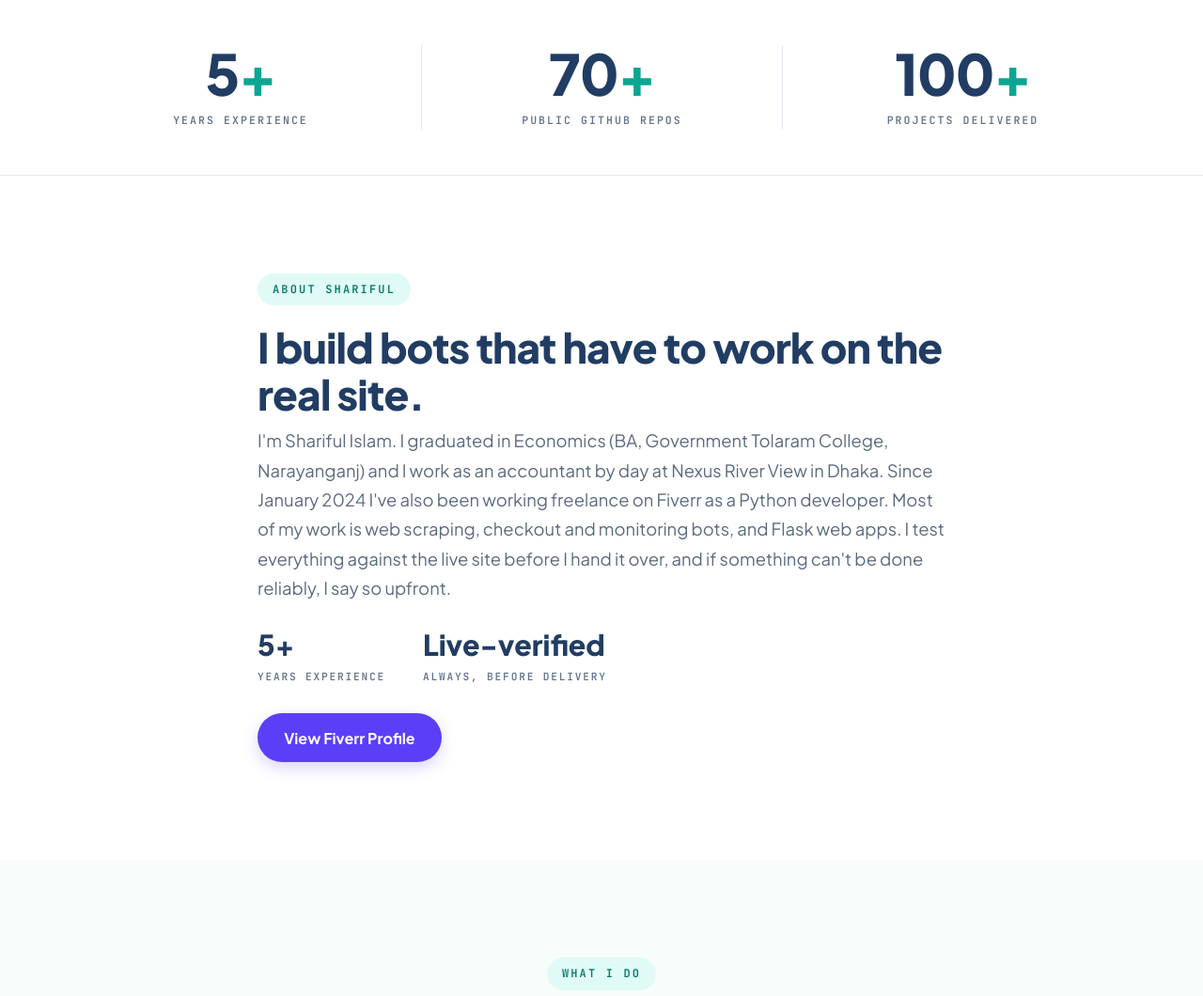
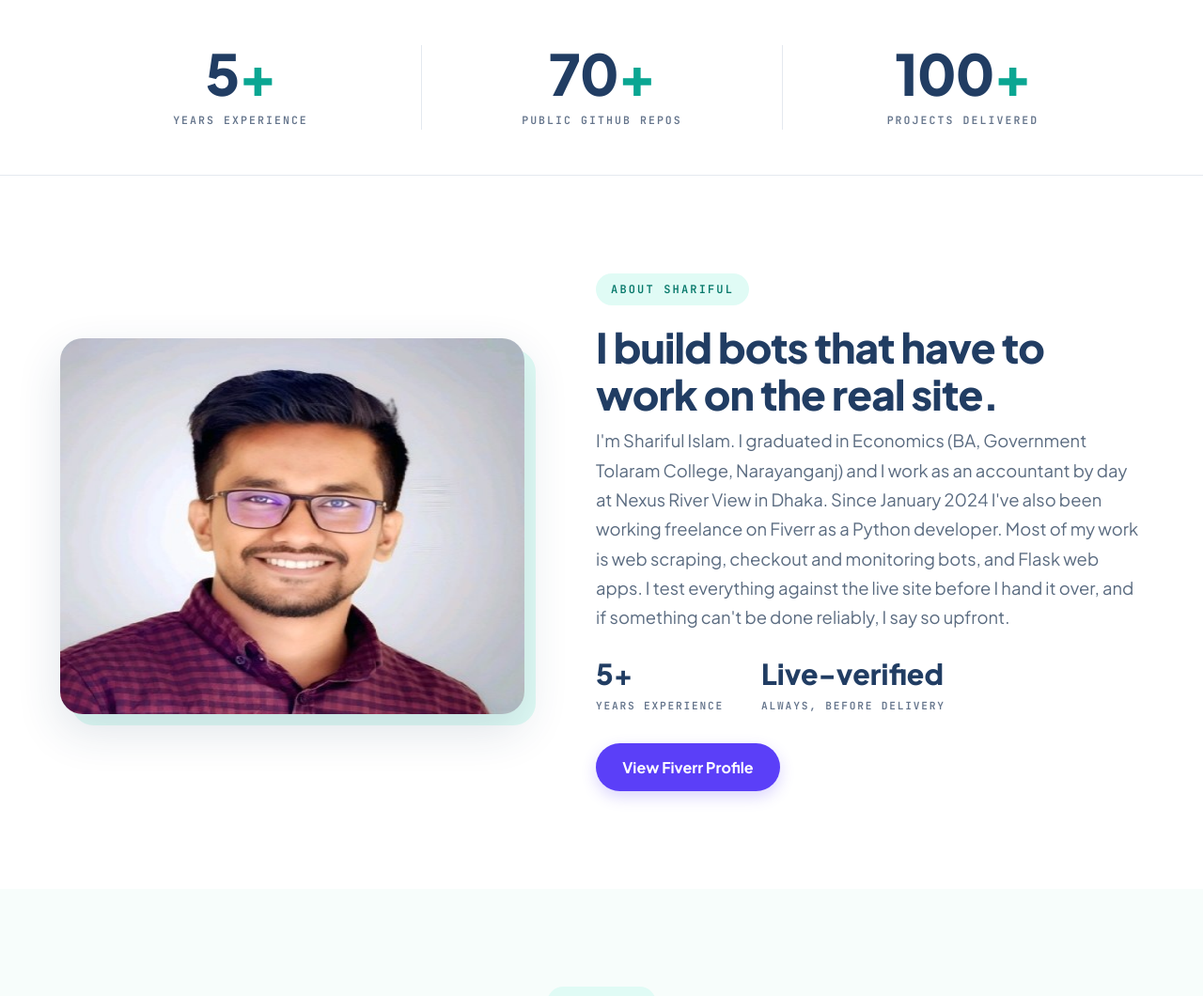
Before and after one commit to pythonicshariful/PythonicShariful-Portfolio, a Flask app: page / in a window 1280 px wide. Shown: the part 803-1863 px from the top of the page at 94% size. Run offline with Flask 3, Linux system fonts and the light colour scheme; data comes from the database, SQL or seed files in the repository; data that the repository does not hold is empty.

Commit message:
Homepage story photo restored: portrait left, text right

```diff
--- a/static/css/main.css
+++ b/static/css/main.css
@@ -217,9 +217,17 @@ p { margin: 0 0 1rem; }
 .filter-btn:hover { text-decoration: none; border-color: var(--violet); color: var(--violet); }
 .filter-btn.active { background: var(--violet); color: #fff; border-color: var(--violet); }
 
-/* About / story — text only on the homepage (no photo here by Shariful's
-   rule; his photo lives on the About page) */
-.story-single { max-width: 780px; }
+/* About / story */
+.story-grid { display: grid; grid-template-columns: 1fr 1.15fr; gap: 4rem; align-items: center; }
+.story-photo { margin: 0 12px 12px 0; position: relative; }
+.story-photo::before {
+  content: ""; position: absolute; inset: 0; transform: translate(12px, 12px);
+  background: var(--mint); border-radius: var(--radius-lg); z-index: 0;
+}
+.story-photo img {
+  position: relative; z-index: 1; width: 100%; display: block;
+  border-radius: var(--radius-lg); box-shadow: var(--shadow-lg);
+}
 .about-head-grid { display: grid; grid-template-columns: 300px 1fr; gap: 3rem; align-items: start; }
 .about-photo { margin: 0 12px 12px 0; position: relative; }
 .about-photo::before {
@@ -463,6 +471,7 @@ p.pv-chat { font-family: var(--font-sans); font-size: .85rem; }
   .work-grid { grid-template-columns: repeat(2, 1fr); }
   .process { grid-template-columns: repeat(2, 1fr); }
   .cta-card { grid-template-columns: 1fr; gap: 2rem; padding: 2.25rem; }
+  .story-grid { gap: 2.5rem; }
 }
 @media (max-width: 768px) {
   .section { padding: 4.5rem 0; }
@@ -470,6 +479,7 @@ p.pv-chat { font-family: var(--font-sans); font-size: .85rem; }
   .hero-deco { display: none; }
   .about-head-grid { grid-template-columns: 1fr; gap: 1.75rem; }
   .about-photo img { max-width: 240px; }
+  .story-grid { grid-template-columns: 1fr; gap: 2rem; }
   .nav-toggle { display: inline-flex; }
   .site-nav {
     display: none; position: absolute; top: calc(100% + 10px); left: 0; right: 0;
--- a/templates/index.html
+++ b/templates/index.html
@@ -36,10 +36,12 @@
   </div>
 </section>
 
-{# (3) About / story — text only on the homepage (Shariful's rule: no photo
-   on the home page; his photo shows on About, reached via the brand name) #}
+{# (3) About / story — photo left, text right #}
 <section class="section">
-  <div class="container story-single">
+  <div class="container story-grid">
+    <figure class="story-photo reveal">
+      <img src="{{ url_for('static', filename='images/shariful.jpg') }}" alt="Shariful Islam, Python developer from Dhaka" width="400" height="400" loading="lazy">
+    </figure>
     <div class="reveal">
       <p class="eyebrow">About Shariful</p>
       <h2>I build bots that have to work on the real site.</h2>
```
Also changed, not shown: README.md.
